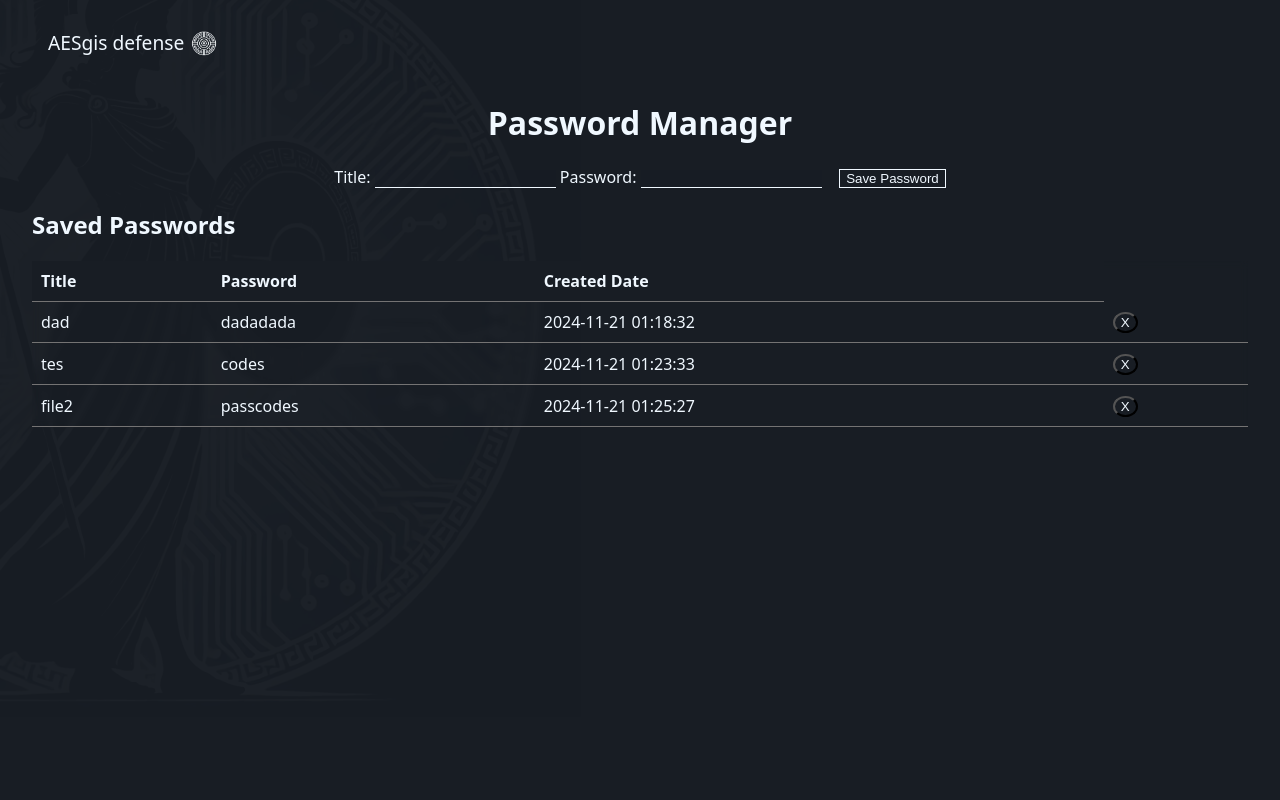
After one commit to turbomoisty/CS204, a Flask app: page /password_manager in a window 1280 px wide. The commit adds this page. Run offline with Flask 3, Linux system fonts and the light colour scheme; a user stored in the database is signed in; data comes from the database, SQL or seed files in the repository.

Commit message:
adde password manager

```diff
--- a/flaskr/auth.py
+++ b/flaskr/auth.py
@@ -60,7 +60,7 @@ def login():
             error = 'Incorrect username or password'
 
         if error is None:
-            user = User.from_db_row(user_row)  # Convert database row to User object
+            user = User.from_db_row(user_row)  #Convert database row to User object
             login_user(user)
             return redirect(url_for('views.main_page'))
         flash(error)
@@ -69,7 +69,7 @@ def login():
 
 @bp.route('/logout')
 def logout():
-    session.clear()
+    session.clear() #Currently I can't seem to clear user session... TO be fixed
     logout_user()
     return redirect(url_for('auth.login'))
 
--- /dev/null
+++ b/flaskr/static/password_manager.css
@@ -0,0 +1,117 @@
+:root{
+    --main_colour_white: aliceblue;
+    --main_colour_dark: #181d24;
+    --font: system-ui, -apple-system, BlinkMacSystemFont, 'Segoe UI', Roboto, Oxygen, Ubuntu, Cantarell, 'Open Sans', 'Helvetica Neue', sans-serif;
+
+}
+
+.lady{
+    position: absolute;
+    background: url('https://raw.githubusercontent.com/turbomoisty/CS204/4f00e881a0c3b2c60d82b4f06008be6fd4ae298a/flaskr/images/lady.png')
+    no-repeat ;
+    padding: 500px;
+    margin-top: -13.5em;
+    margin-left: -22em;
+    background-size: 850px auto;
+    background-position: center;
+    z-index: -5;
+    opacity: 0.02;
+  }
+
+#nav_bar{
+    z-index: 99;
+    list-style: none;
+    display: flex;
+    flex-direction: row;
+    justify-content: space-between;
+}
+
+li, li > a{
+    font-size: 1.2em;
+    color: var(--main_colour_white);
+    font-family: var(--font)
+}
+
+li > a{
+    font-size: 1em;
+    text-decoration: none;
+}
+
+#nav_bar > div {
+    display: flex;
+    align-items: center;
+    flex-direction: row;
+}
+
+#nav_bar > div > img{
+    height: 2.5em;
+    width: auto;
+}
+
+#nav_bar > div > img:hover{
+    animation: spin 733ms ease-in-out 1;
+}
+
+@keyframes spin{
+    0%{
+        transform: rotate(0deg);
+    }
+
+    100%{
+        transform: rotate(360deg);
+    }
+}
+
+
+#entry_input{
+    align-content: center;
+    justify-items: center;
+}
+
+#data_input_form > input{
+    border: none;
+    border-bottom: 1px solid var(--main_colour_white);
+    background-color:rgb(24, 29, 36,0.2);
+    color: beige;
+}
+
+body {
+    background-color: var(--main_colour_dark);
+    font-family: var(--font);
+    color: var(--main_colour_white);
+    display: flex;
+    flex-direction: column;
+}
+
+#table_content{
+
+    align-self:center;
+}
+
+table {
+    width: 95vw;
+    border-collapse: collapse;
+    backdrop-filter: blur(0.2em);
+
+}
+th, td {
+    border: 0.05em solid #747373;
+    padding: 9px;
+    text-align: left;
+    border-top-style: none;
+    border-right-style: none;
+    border-left-style: none;
+
+}
+
+td{
+    font-weight: lighter;
+}
+th {
+    padding: 2em auto;
+
+    background-color:var(--main_colour_dark);
+    border-top-style: none;
+    border-right-style: none;
+
+}
--- a/flaskr/templates/main_page.html
+++ b/flaskr/templates/main_page.html
@@ -66,7 +66,7 @@
         <div id="menu-list">
             <li class="menu-item"><a href="{{url_for('views.hash_check')}}">Hash Verifier</a></li>
             <li class="menu-item"><a href="{{url_for('views.file_encrypt')}}">File Encryption</a></li>
-            <li class="menu-item"><a href="/">Password Manager</a></li>
+            <li class="menu-item"><a href="{{url_for('views.password_manager')}}">Password Manager</a></li>
             <li class="menu-item"><a href="{{url_for('views.settings')}}">Settings</a></li>
         </div>
 
--- /dev/null
+++ b/flaskr/templates/password_manager.html
@@ -0,0 +1,97 @@
+<!DOCTYPE html>
+<html lang="en">
+<head>
+    <meta charset="UTF-8">
+    <meta name="viewport" content="width=device-width, initial-scale=1.0">
+    <title>Password Manager</title>
+    <link rel="icon" href="https://raw.githubusercontent.com/turbomoisty/CS204/9c82a72a6be3bd446cb926b0563f374d87031a7b/flaskr/images/shield_nb.png">
+    <link rel="stylesheet" href="{{ url_for('static', filename='password_manager.css')}}">
+    <style>
+
+        h1{
+            text-align: center;
+        }
+
+        #data_input_form  button{
+            background-color: #181d24;
+            margin-left: 1em;
+            border: 1px solid aliceblue;
+            color: aliceblue;
+            transition: transform 200ms ease-in-out;
+        }
+
+        #data_input_form  button:hover{
+            transform: scale(1.12);
+        }
+
+        #data_input_form  button:active{
+            transform: scale(0.95);
+        }
+
+    </style>
+</head>
+<body>
+
+    <nav>
+        <ul id="nav_bar">
+            <div>
+                <li class="Home icon" style="margin-bottom: 0.2em;"> <a href="{{url_for('views.main_page') }}">AESgis defense</a></li>
+                <img src="https://raw.githubusercontent.com/turbomoisty/CS204/9c82a72a6be3bd446cb926b0563f374d87031a7b/flaskr/images/shield_nb.png">
+            </div>
+
+        </ul>
+    </nav>
+
+    <div class="lady"></div>
+
+
+{% block content %}
+
+<div id="entry_input">
+    <h1>Password Manager</h1>
+
+    <form id="data_input_form" method="POST">
+        <label for="file_title">Title:</label>
+        <input type="text" id="file_title" name="file_title" required>
+
+        <label for="file_password">Password:</label>
+        <input type="password" id="file_password" name="file_password" required>
+        <button type="submit">Save Password</button>
+    </form>
+</div>
+
+
+<div id="table_content">
+    {% if user_files %}
+
+        <h2>Saved Passwords</h2>
+    <table>
+        <tr>
+            <th>Title</th>
+            <th>Password</th>
+            <th>Created Date</th>
+        </tr>
+        {% for file in user_files %}
+        <tr>
+            <td>{{ file['file_title'] }}</td>
+            <td>{{ file['file_password']}}</td>
+            <td>{{ file['created_date'] }}</td>
+            <td class="table_data_form">
+                <form method="POST" action="{{ url_for('views.delete_password') }}">
+                <input type="hidden" name="file_id" value="{{ file['id'] }}">
+                <button type="submit" style="border-radius: 60%; background-color: #181d24; color: aliceblue;" onclick="return confirm('Are you sure you want to delete this password?')">X</button>
+                </form>
+            </td>
+        </tr>
+        {% endfor %}
+    </table>
+    {% else %}
+    <p>No saved passwords yet! Add one using the form above.</p>
+    {% endif %}
+{% endblock %}
+
+</div>
+
+
+</body>
+</html>
--- a/flaskr/views.py
+++ b/flaskr/views.py
@@ -87,6 +87,8 @@ def hash_check():
 
 
 #####   Allow user to pick hash algorithm type if I have time   #####
+####FILE ENCRYPTION###
+
 @views.route('/file_encrypt', methods=['GET', 'POST'])
 @login_required
 def file_encrypt():
@@ -119,16 +121,88 @@ def file_encrypt():
             except Exception as _:
                 error = "Invalid passcode or given format"
                 return render_template('file_encrypt.html', error_message=error), 400
+
     return render_template('file_encrypt.html')
 
 
+####PASS MANAGER###
+
+@views.route('/password_manager', methods=['GET','POST'])
+@login_required
+def password_manager():
+    db=get_db()
+    user_id = current_user.id
+    error = None
+
+    if request.method == 'POST':
+        file_title = request.form['file_title']
+        file_password = request.form['file_password']
+
+        if not file_title or not file_password:
+            error = '--Title or password is missing, please ensure all fields are complete'
+
+        else:
+            try:
+
+                db.execute(
+                "INSERT INTO user_file (user_id, file_title, file_password) VALUES (?, ? ,?)", (user_id, file_title, file_password),)
+                db.commit()
+                flash('password has been saved successfullyy')
+            except Exception as _:
+                error = 'Error occured while trying to save your data!'
+                flash(error)
+        if error:
+            flash(error)
+
+    user_files = db.execute(
+    "SELECT id, file_title, file_password, created_date FROM user_file WHERE user_id = ?",(user_id,), ).fetchall()
+
+    return render_template('password_manager.html', user_files=user_files)
+
+
+# For reference
+# CREATE TABLE user_file (
+#     id INTEGER PRIMARY KEY AUTOINCREMENT,
+#     user_id INTEGER NOT NULL,
+#     file_title TEXT NOT NULL,
+#     file_password TEXT NOT NULL,
+#     created_date TIMESTAMP NOT NULL DEFAULT CURRENT_TIMESTAMP,
+#     FOREIGN KEY (user_id) REFERENCES user (id) ON DELETE CASCADE
+# );
+
+@views.route('/delete_password', methods=['POST'])
+@login_required
+def delete_password():
+    db = get_db()
+    user_id = current_user.id
+    file_id = request.form['file_id']
+
+    # Ensure the password belongs to the current user
+    file = db.execute(
+        "SELECT * FROM user_file WHERE id = ? AND user_id = ?", (file_id, user_id)
+    ).fetchone()
+
+    if file is None:
+        flash("Password not found or unauthorized access!")
+        return redirect(url_for('views.password_manager'))
+
+    try:
+        db.execute("DELETE FROM user_file WHERE id = ? AND user_id = ?", (file_id, user_id))
+        db.commit()
+        flash("Password deleted successfully!")
+    except Exception as e:
+        flash(f"An error occurred while deleting the password: {e}")
+
+    return redirect(url_for('views.password_manager'))
+
+
+####USER SETTINGS####
 @views.route('/settings', methods=['GET', 'POST'])
 @login_required
 def settings():
     db = get_db()
     user_id = current_user.id
     error = None
-    # Fetch the current user's details
     user = db.execute('SELECT * FROM user WHERE id = ?', (user_id,)).fetchone()
 
     if request.method == 'POST':
@@ -139,16 +213,16 @@ def settings():
         confirm_password = request.form['confirm_password']
 
         if not username or not email:
-            error = 'Username and email are required.'
+            error = '--Username and email are required--'
         elif new_password and new_password != confirm_password:
-            error = 'Passwords do not match.'
+            error = '--Passwords do not match--'
         elif new_password and len(new_password) < 8:
             error = '--Password must be at least 8 characters long--'
-        elif not re.match("^[a-zA-Z0-9._%-]+@[a-zA-Z0-9.-]+\.[a-zA-Z]{2,}$", email):
-            error = 'Invalid email format.'
+        elif not re.match("^[a-zA-Z0-9._%-]+@[a-zA-Z0-9.-]+[a-zA-Z]{2,}$", email):
+            error = '--Invalid email entered--'
 
         elif new_password == password:
-            error = 'your new password cannot be'
+            error = '--your new password cannot be the same as your last one--'
         if error is None:
             try:
                 if new_password:
@@ -159,6 +233,6 @@ def settings():
                 flash('Account updated successfully.')
                 return redirect(url_for('views.main_page'))
             except db.IntegrityError:
-                error = 'Username or email already taken.'
+                error = '--Username or email already taken--'
         flash(error)
     return render_template('settings.html', user=user)
```
Also changed, not shown: flaskr/static/main_page.css (+4 -3 lines), flaskr/models.py (line endings or trailing spaces), instance/flaskr.sqlite.
